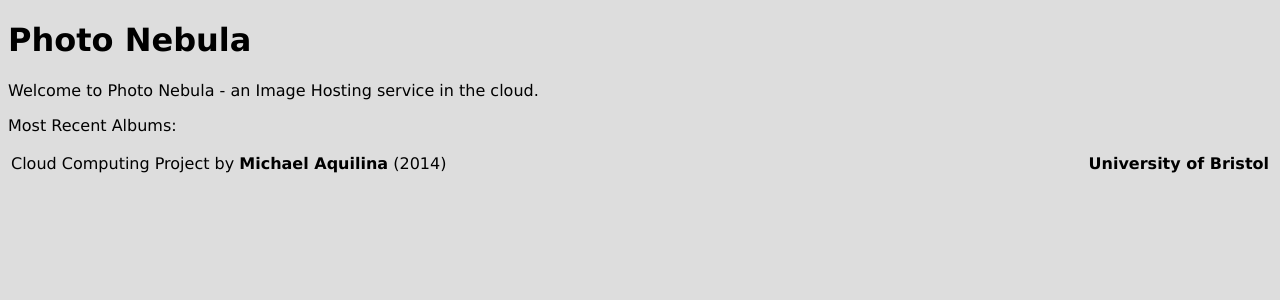
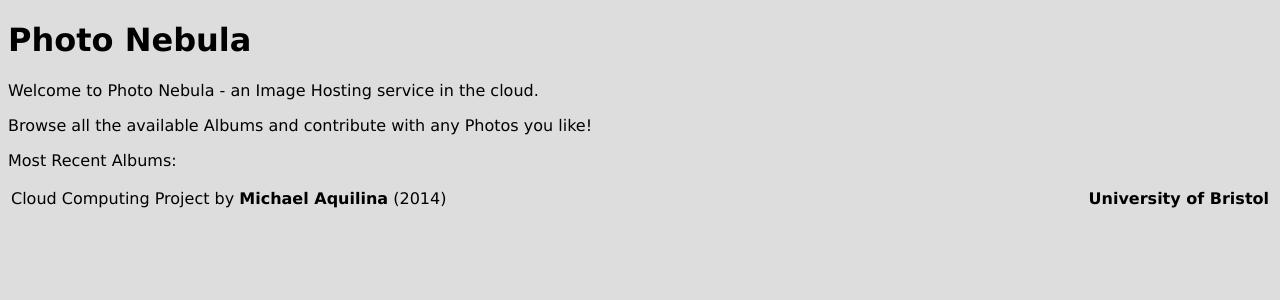
Before and after one commit to KillaW0lf04/Photo-Nebula, a Python web app: template templates/index.html in a window 1280 px wide. Shown: the part 33-333 px from the top of the page. Run offline with Jinja, Linux system fonts and the light colour scheme; the template is opened without the code that fills it, so the values that code supplies are empty.

Commit message:
Add a bit more information about Photo Nebula to the home page

```diff
--- a/templates/index.html
+++ b/templates/index.html
@@ -5,6 +5,9 @@
     <div>
         <p>
             Welcome to Photo Nebula - an Image Hosting service in the cloud.
+        </p>
+        <p>
+            Browse all the available Albums and contribute with any Photos you like!
         </p>
 
         {% if user %}
```
